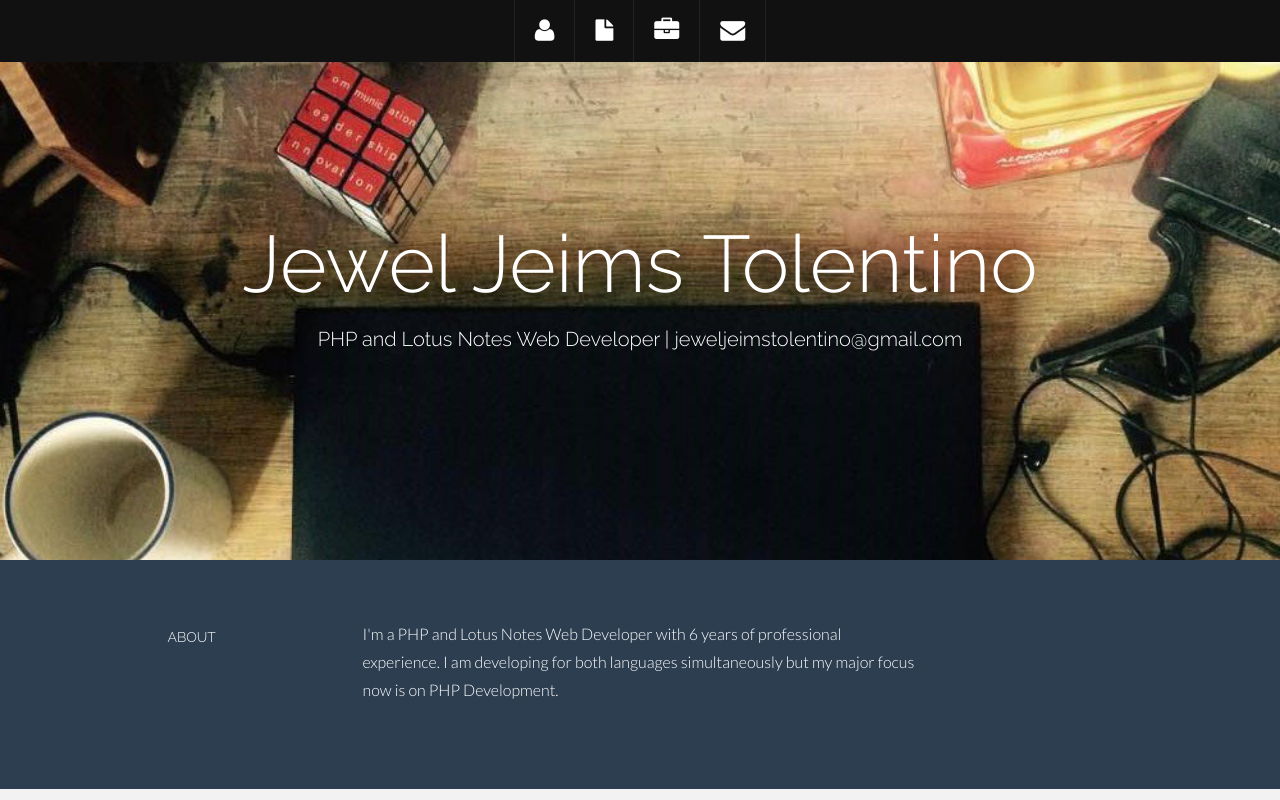
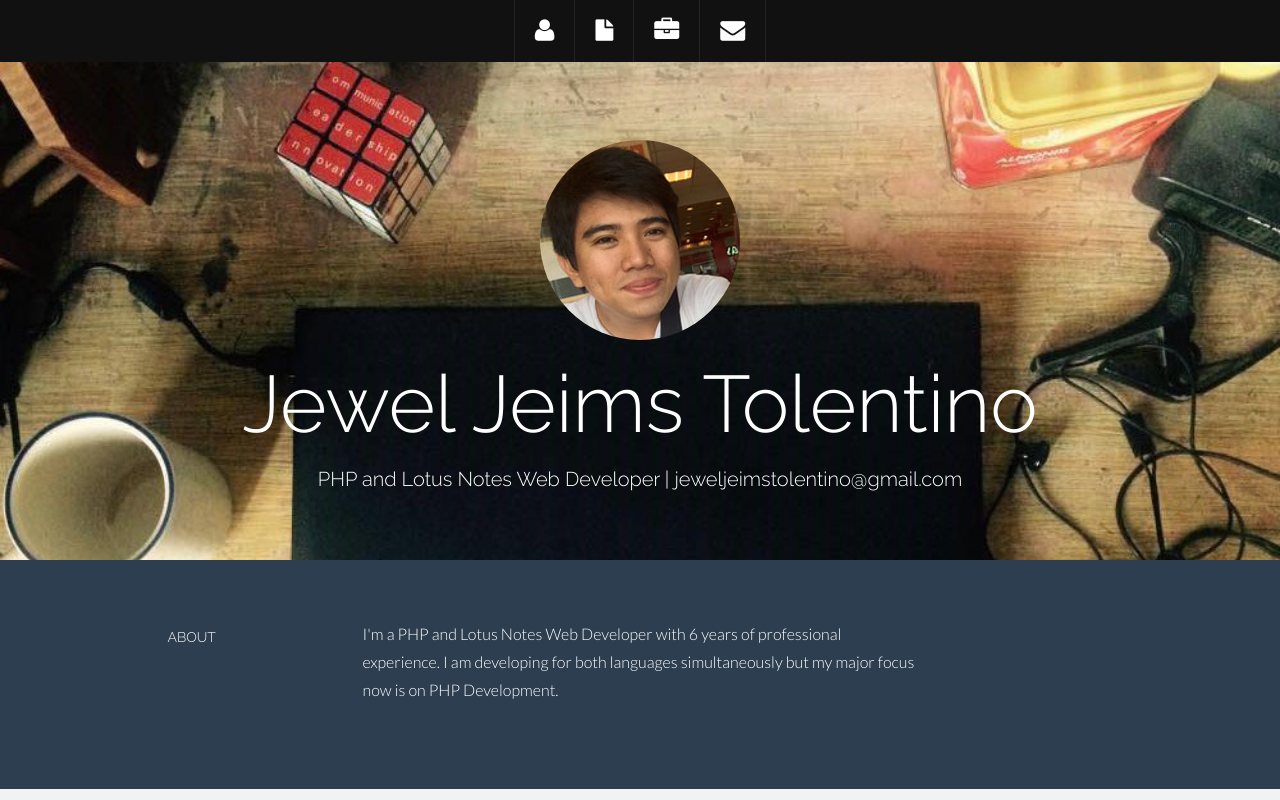
Before and after one commit to jeweljeimstolentino/jeweljeimstolentino.github.io, a plain HTML site: page index.html in a window 1280 px wide. Shown: the top 800 px of the page. Drawn offline with Linux system fonts and the light colour scheme.

Commit message:
inserted avatar

```diff
--- a/assets/css/main.css
+++ b/assets/css/main.css
@@ -155,7 +155,7 @@ a:after {
 #headerwrap {
     background: url(../img/banner.jpg) no-repeat center top;
     margin-top: 60px;
-	padding-top:140px;
+    padding-top:80px;
     text-align:center;
     background-attachment: relative;
     background-position: center center;
@@ -282,3 +282,10 @@ a:after {
 sm {
     font-size: 12px;
 }
+
+
+.avatar {
+    /* This image is 687 wide by 1024 tall, similar to your aspect ratio */
+    /* round the edges to a circle with border radius 1/2 container size */
+    border-radius: 50%;
+}
--- a/index.html
+++ b/index.html
@@ -58,6 +58,7 @@
             <div class="container">
                 <div class="row centered">
                     <div class="col-lg-12">
+                        <img src="assets/img/my_img.jpg" class="avatar"/>
                         <h1>Jewel Jeims Tolentino</h1>
                         <h3>PHP and Lotus Notes Web Developer | jeweljeimstolentino@gmail.com</h3>
                     </div><!--/.col-lg-12 -->
```
Also changed, not shown: assets/img/my_img.jpg (added). Lines whose indentation alone changed are shown as unchanged.
